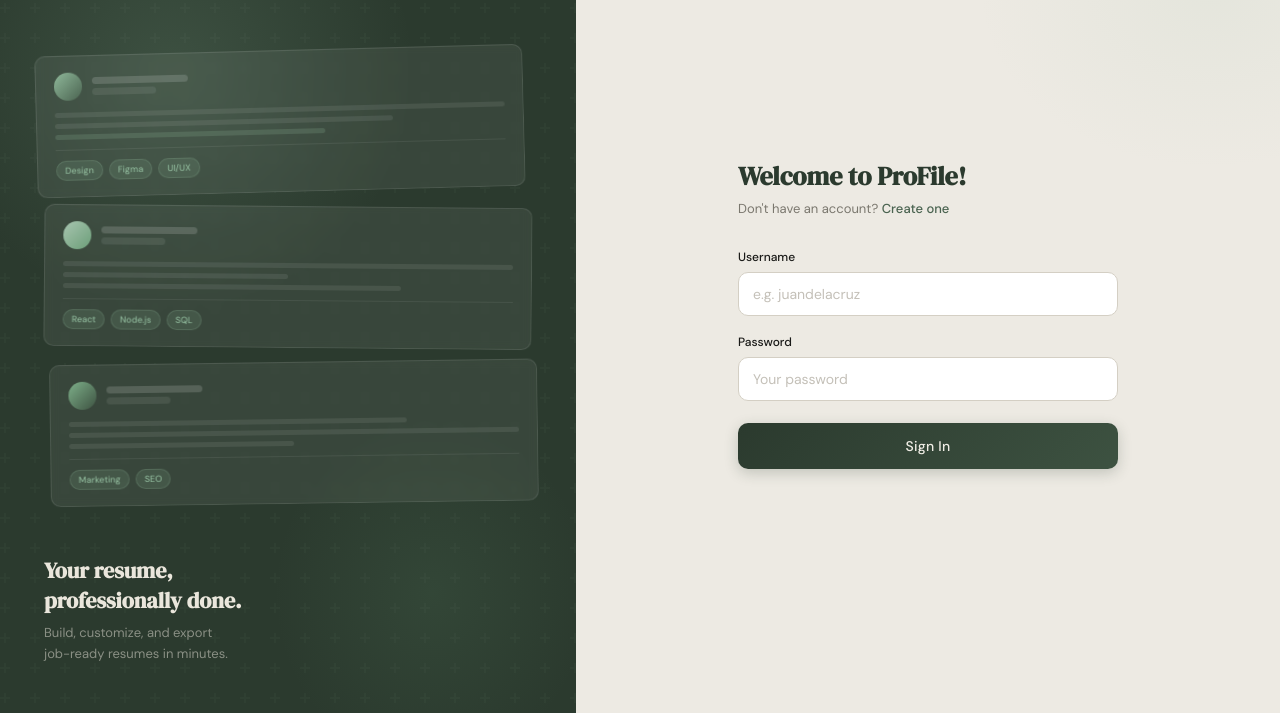
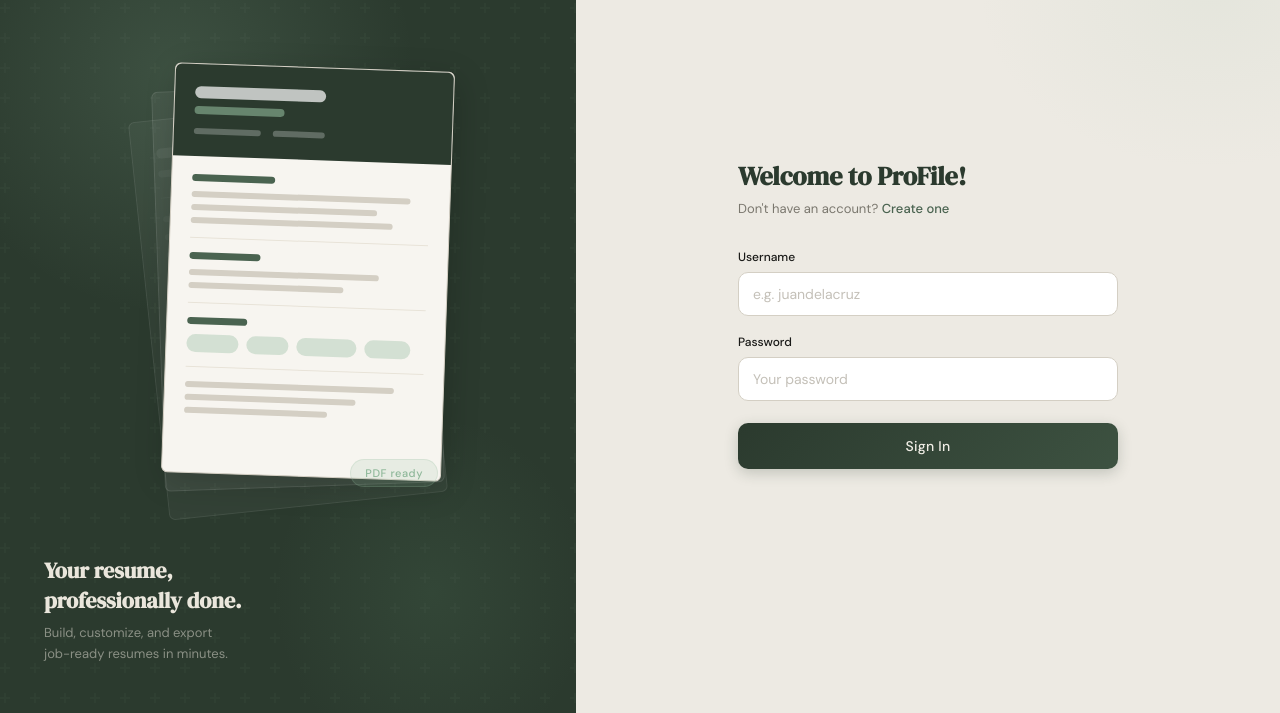
Before and after one commit to PreciousArielle/ProFile, a website: page FRONTEND/login.html in a window 1280 px wide. Shown: the part 87-800 px from the top of the page. Drawn offline with Linux system fonts and the light colour scheme.

Commit message:
final updates

```diff
--- a/FRONTEND/login.html
+++ b/FRONTEND/login.html
@@ -55,75 +55,13 @@ body {
 
 .resume-stack {
   display: flex;
-  flex-direction: column;
-  gap: 14px;
+  align-items: center;
+  justify-content: center;
+  flex: 1;
+  padding: 20px 0;
   position: relative;
   z-index: 1;
-  flex: 1;
-  justify-content: center;
-  padding: 40px 0;
-}
-
-/* Resume card mockups */
-.resume-card {
-  background: rgba(255,255,255,0.06);
-  border: 1px solid rgba(255,255,255,0.1);
-  border-radius: 10px;
-  padding: 16px 18px;
-  backdrop-filter: blur(4px);
-  transition: transform 0.3s ease;
-}
-.resume-card:nth-child(1) { transform: rotate(-1.5deg) translateX(-8px); }
-.resume-card:nth-child(2) { transform: rotate(0.5deg); }
-.resume-card:nth-child(3) { transform: rotate(-0.8deg) translateX(6px); }
-.resume-card:hover { transform: rotate(0deg) translateY(-2px) !important; }
-
-.rc-header {
-  display: flex;
-  align-items: center;
-  gap: 10px;
-  margin-bottom: 12px;
-}
-.rc-avatar {
-  width: 28px; height: 28px;
-  border-radius: 50%;
-  background: linear-gradient(135deg, var(--sage), #4A6350);
-  flex-shrink: 0;
-}
-.rc-avatar-2 { background: linear-gradient(135deg, #A8C5B0, #6B9E78); }
-.rc-avatar-3 { background: linear-gradient(135deg, #7EB08A, #3d5241); }
-.rc-name-block { display: flex; flex-direction: column; gap: 4px; }
-.rc-bar {
-  height: 7px;
-  border-radius: 99px;
-  background: rgba(255,255,255,0.15);
-}
-.rc-bar.w-24 { width: 96px; }
-.rc-bar.w-16 { width: 64px; background: rgba(255,255,255,0.08); }
-.rc-lines { display: flex; flex-direction: column; gap: 6px; }
-.rc-line {
-  height: 5px;
-  border-radius: 99px;
-  background: rgba(255,255,255,0.08);
-}
-.rc-line.w-full { width: 100%; }
-.rc-line.w-3q   { width: 75%; }
-.rc-line.w-half { width: 50%; }
-.rc-line.w-2q   { width: 60%; background: rgba(143,184,154,0.2); }
-.rc-divider {
-  height: 1px;
-  background: rgba(255,255,255,0.07);
-  margin: 10px 0;
-}
-.rc-tag-row { display: flex; gap: 6px; flex-wrap: wrap; }
-.rc-tag {
-  padding: 3px 8px;
-  border-radius: 99px;
-  font-size: 9px;
-  font-weight: 500;
-  background: rgba(143,184,154,0.15);
-  color: var(--sage);
-  border: 1px solid rgba(143,184,154,0.2);
+  overflow: visible;
 }
 
 .panel-tagline {
@@ -231,35 +169,6 @@ body {
 .btn:active { transform: scale(0.98); }
 .btn:disabled { opacity: 0.55; cursor: not-allowed; box-shadow: none; }
 
-.divider {
-  text-align: center;
-  font-size: 12px;
-  color: var(--muted);
-  margin: 22px 0;
-  position: relative;
-}
-.divider::before, .divider::after {
-  content: "";
-  position: absolute;
-  top: 50%;
-  width: 44%;
-  height: 1px;
-  background: var(--border);
-}
-.divider::before { left: 0; }
-.divider::after  { right: 0; }
-.link-row {
-  text-align: center;
-  font-size: 13px;
-  color: var(--muted);
-}
-.link-row a {
-  color: var(--accent-lt);
-  text-decoration: none;
-  font-weight: 500;
-}
-.link-row a:hover { text-decoration: underline; }
-
 .error {
   background: #FDF0F0;
   color: #A32D2D;
@@ -298,108 +207,101 @@ body {
 }
 @keyframes spin { to { transform: rotate(360deg); } }
 
-/* ── Password strength (register only) ── */
-.strength-wrap { margin-top: 8px; }
-.strength-bars { display: flex; gap: 4px; margin-bottom: 6px; }
-.strength-bar {
-  flex: 1; height: 3px;
-  border-radius: 99px;
-  background: var(--border);
-  transition: background 0.25s;
-}
-.strength-bar.active-weak   { background: #E07070; }
-.strength-bar.active-fair   { background: #E0A840; }
-.strength-bar.active-strong { background: #6dbf90; }
-.strength-label { font-size: 11px; font-weight: 500; color: var(--muted); }
-.strength-label.weak   { color: #c0392b; }
-.strength-label.fair   { color: #c07800; }
-.strength-label.strong { color: #2e8b57; }
-.rules { margin-top: 8px; display: flex; flex-direction: column; gap: 4px; }
-.rule { display: flex; align-items: center; gap: 6px; font-size: 11px; color: var(--muted); }
-.rule .dot { width: 6px; height: 6px; border-radius: 50%; background: var(--border); flex-shrink: 0; transition: background 0.2s; }
-.rule.met { color: #2e8b57; }
-.rule.met .dot { background: #6dbf90; }
-
 /* ── Responsive ── */
 @media (max-width: 768px) {
   body { flex-direction: column; }
-  .left-panel { width: 100%; min-height: 220px; padding: 32px 28px; }
-  .resume-stack { flex-direction: row; padding: 20px 0; gap: 10px; overflow: hidden; }
-  .resume-card { min-width: 160px; transform: none !important; }
+  .left-panel { width: 100%; min-height: 260px; padding: 32px 28px; }
+  .resume-stack { padding: 20px 0; }
   .panel-tagline { display: none; }
   .right-panel { padding: 36px 24px; }
 }
   </style>
 </head>
 <body>
- <body>
   <div class="left-panel">
     <div class="panel-brand">Pro<span>File</span></div>
 
     <div class="resume-stack">
-      <!-- Resume card 1 -->
-      <div class="resume-card">
-        <div class="rc-header">
-          <div class="rc-avatar"></div>
-          <div class="rc-name-block">
-            <div class="rc-bar w-24"></div>
-            <div class="rc-bar w-16"></div>
+      <div style="position:relative;width:300px;height:420px;">
+
+        <!-- Paper 3 (back) -->
+        <div style="position:absolute;top:40px;left:10px;width:280px;height:400px;background:rgba(255,255,255,0.04);border-radius:6px;transform:rotate(-6deg);border:1px solid rgba(255,255,255,0.08);">
+          <div style="padding:28px 24px;display:flex;flex-direction:column;gap:12px;opacity:0.4;">
+            <div style="height:10px;width:60%;background:rgba(255,255,255,0.15);border-radius:99px;"></div>
+            <div style="height:7px;width:40%;background:rgba(255,255,255,0.1);border-radius:99px;margin-bottom:8px;"></div>
+            <div style="height:1px;background:rgba(255,255,255,0.07);margin-bottom:6px;"></div>
+            <div style="height:6px;width:90%;background:rgba(255,255,255,0.08);border-radius:99px;"></div>
+            <div style="height:6px;width:75%;background:rgba(255,255,255,0.08);border-radius:99px;"></div>
+            <div style="height:6px;width:82%;background:rgba(255,255,255,0.08);border-radius:99px;"></div>
+            <div style="height:6px;width:68%;background:rgba(255,255,255,0.08);border-radius:99px;"></div>
           </div>
         </div>
-        <div class="rc-lines">
-          <div class="rc-line w-full"></div>
-          <div class="rc-line w-3q"></div>
-          <div class="rc-line w-2q"></div>
-        </div>
-        <div class="rc-divider"></div>
-        <div class="rc-tag-row">
-          <div class="rc-tag">Design</div>
-          <div class="rc-tag">Figma</div>
-          <div class="rc-tag">UI/UX</div>
-        </div>
-      </div>
 
-      <!-- Resume card 2 -->
-      <div class="resume-card">
-        <div class="rc-header">
-          <div class="rc-avatar rc-avatar-2"></div>
-          <div class="rc-name-block">
-            <div class="rc-bar w-24"></div>
-            <div class="rc-bar w-16"></div>
+        <!-- Paper 2 (middle) -->
+        <div style="position:absolute;top:20px;left:20px;width:280px;height:400px;background:rgba(255,255,255,0.06);border-radius:6px;transform:rotate(-2deg);border:1px solid rgba(255,255,255,0.1);">
+          <div style="padding:28px 24px;display:flex;flex-direction:column;gap:12px;opacity:0.65;">
+            <div style="height:10px;width:55%;background:rgba(255,255,255,0.15);border-radius:99px;"></div>
+            <div style="height:7px;width:38%;background:rgba(255,255,255,0.1);border-radius:99px;margin-bottom:8px;"></div>
+            <div style="height:1px;background:rgba(255,255,255,0.07);margin-bottom:6px;"></div>
+            <div style="height:6px;width:88%;background:rgba(255,255,255,0.08);border-radius:99px;"></div>
+            <div style="height:6px;width:70%;background:rgba(255,255,255,0.08);border-radius:99px;"></div>
+            <div style="height:6px;width:80%;background:rgba(255,255,255,0.08);border-radius:99px;"></div>
+            <div style="height:6px;width:65%;background:rgba(255,255,255,0.08);border-radius:99px;"></div>
+            <div style="height:6px;width:74%;background:rgba(255,255,255,0.08);border-radius:99px;"></div>
           </div>
         </div>
-        <div class="rc-lines">
-          <div class="rc-line w-full"></div>
-          <div class="rc-line w-half"></div>
-          <div class="rc-line w-3q"></div>
-        </div>
-        <div class="rc-divider"></div>
-        <div class="rc-tag-row">
-          <div class="rc-tag">React</div>
-          <div class="rc-tag">Node.js</div>
-          <div class="rc-tag">SQL</div>
-        </div>
-      </div>
 
-      <!-- Resume card 3 -->
-      <div class="resume-card">
-        <div class="rc-header">
-          <div class="rc-avatar rc-avatar-3"></div>
-          <div class="rc-name-block">
-            <div class="rc-bar w-24"></div>
-            <div class="rc-bar w-16"></div>
+        <!-- Paper 1 (front) -->
+        <div style="position:absolute;top:0;left:30px;width:280px;height:410px;background:#f7f5f0;border-radius:6px;transform:rotate(2deg);border:0.5px solid #d4cfc4;box-shadow:4px 8px 32px rgba(0,0,0,0.18);">
+          <!-- Header block -->
+          <div style="background:#2b3a2e;border-radius:6px 6px 0 0;padding:22px 20px;display:flex;flex-direction:column;gap:8px;">
+            <div style="height:12px;width:55%;background:rgba(255,255,255,0.7);border-radius:99px;"></div>
+            <div style="height:8px;width:38%;background:rgba(143,184,154,0.6);border-radius:99px;"></div>
+            <div style="margin-top:6px;display:flex;gap:12px;">
+              <div style="height:6px;width:28%;background:rgba(255,255,255,0.25);border-radius:99px;"></div>
+              <div style="height:6px;width:22%;background:rgba(255,255,255,0.25);border-radius:99px;"></div>
+            </div>
+          </div>
+          <!-- Body -->
+          <div style="padding:18px 20px;display:flex;flex-direction:column;gap:14px;">
+            <div>
+              <div style="height:7px;width:35%;background:#4a6350;border-radius:99px;margin-bottom:10px;"></div>
+              <div style="display:flex;flex-direction:column;gap:7px;">
+                <div style="height:6px;width:92%;background:#d4cfc4;border-radius:99px;"></div>
+                <div style="height:6px;width:78%;background:#d4cfc4;border-radius:99px;"></div>
+                <div style="height:6px;width:85%;background:#d4cfc4;border-radius:99px;"></div>
+              </div>
+            </div>
+            <div style="height:1px;background:#e8e3d8;"></div>
+            <div>
+              <div style="height:7px;width:30%;background:#4a6350;border-radius:99px;margin-bottom:10px;"></div>
+              <div style="display:flex;flex-direction:column;gap:7px;">
+                <div style="height:6px;width:80%;background:#d4cfc4;border-radius:99px;"></div>
+                <div style="height:6px;width:65%;background:#d4cfc4;border-radius:99px;"></div>
+              </div>
+            </div>
+            <div style="height:1px;background:#e8e3d8;"></div>
+            <div>
+              <div style="height:7px;width:25%;background:#4a6350;border-radius:99px;margin-bottom:10px;"></div>
+              <div style="display:flex;gap:8px;flex-wrap:wrap;">
+                <div style="height:18px;width:52px;background:rgba(143,184,154,0.35);border-radius:99px;"></div>
+                <div style="height:18px;width:42px;background:rgba(143,184,154,0.35);border-radius:99px;"></div>
+                <div style="height:18px;width:60px;background:rgba(143,184,154,0.35);border-radius:99px;"></div>
+                <div style="height:18px;width:46px;background:rgba(143,184,154,0.35);border-radius:99px;"></div>
+              </div>
+            </div>
+            <div style="height:1px;background:#e8e3d8;"></div>
+            <div style="display:flex;flex-direction:column;gap:7px;">
+              <div style="height:6px;width:88%;background:#d4cfc4;border-radius:99px;"></div>
+              <div style="height:6px;width:72%;background:#d4cfc4;border-radius:99px;"></div>
+              <div style="height:6px;width:60%;background:#d4cfc4;border-radius:99px;"></div>
+            </div>
           </div>
         </div>
-        <div class="rc-lines">
-          <div class="rc-line w-3q"></div>
-          <div class="rc-line w-full"></div>
-          <div class="rc-line w-half"></div>
-        </div>
-        <div class="rc-divider"></div>
-        <div class="rc-tag-row">
-          <div class="rc-tag">Marketing</div>
-          <div class="rc-tag">SEO</div>
-        </div>
+
+        <!-- PDF badge -->
+        <div style="position:absolute;bottom:0px;right:0;background:rgba(143,184,154,0.15);color:#8fb89a;font-size:11px;font-weight:500;padding:6px 14px;border-radius:99px;border:1px solid rgba(143,184,154,0.2);letter-spacing:0.05em;">PDF ready</div>
+
       </div>
     </div>
 
@@ -430,7 +332,6 @@ body {
   </div>
 
   <script>
-    // If already logged in, go straight to homepage
     if (localStorage.getItem("profile_token")) {
       window.location.href = "/index.html"
     }
@@ -472,11 +373,10 @@ body {
         localStorage.setItem("profile_token", data.token)
         localStorage.setItem("profile_user",  JSON.stringify({ id: data.id, username: data.username, role: data.role }))
         if (data.role === "admin") {
-        window.location.href = "/admin.html"
-          } else {
-        const isNew = !localStorage.getItem("profile_onboarded_" + data.id)
-           window.location.href =  "/index.html"
-          }
+          window.location.href = "/admin.html"
+        } else {
+          window.location.href = "/index.html"
+        }
 
       } catch(e) {
         showError("Could not connect to server.")
```
Also changed, not shown: FRONTEND/form.html (+0 -1 lines), FRONTEND/register.html (+79 -101 lines).
